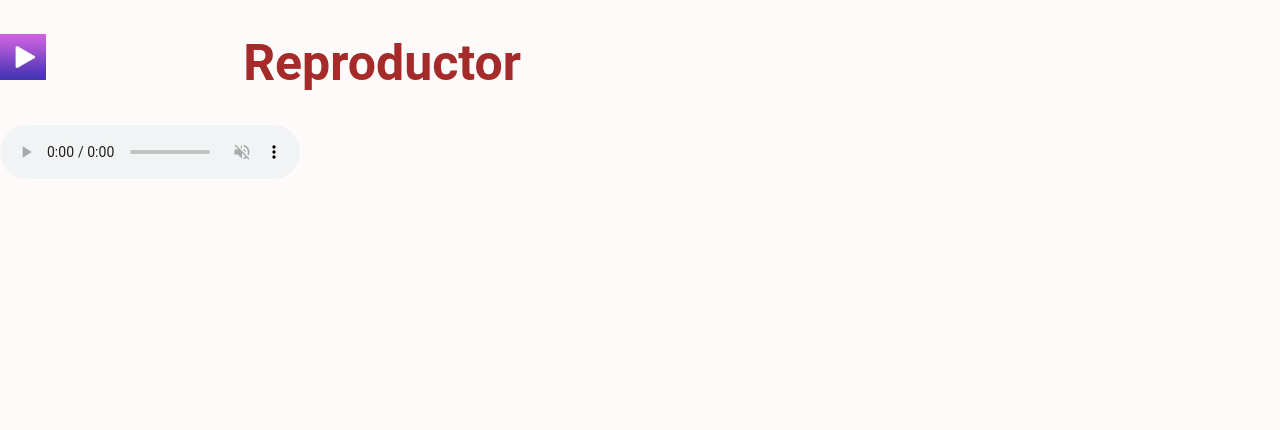
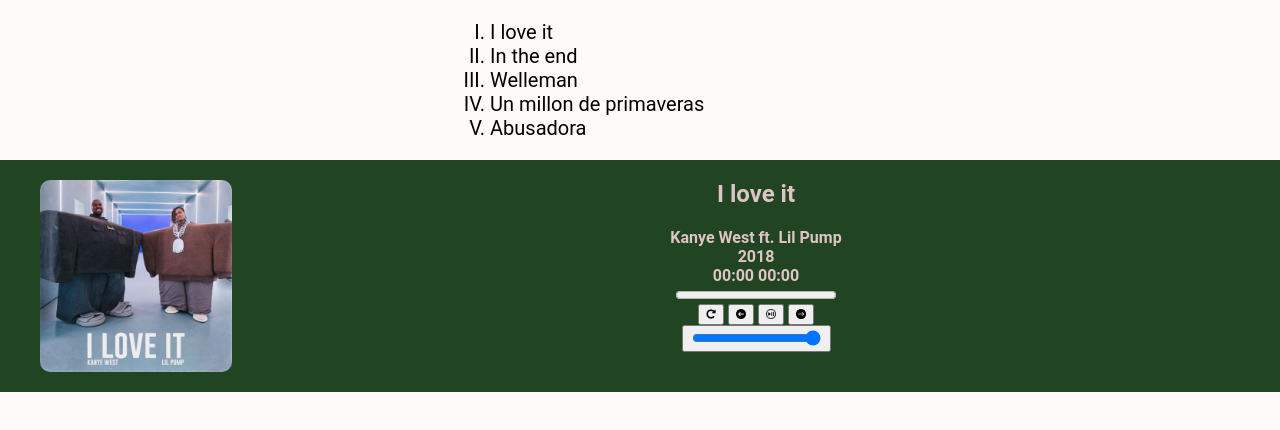
Before and after one commit to AndresitopAP/University, a plain HTML site: page Cisco/JS/Actividad #2/index.html in a window 1280 px wide. Drawn offline with Linux system fonts and the light colour scheme; files whose address does not match are found by name.

Commit message:
ultima version

```diff
--- a/Cisco/JS/Actividad #2/Styles/styles.css
+++ b/Cisco/JS/Actividad #2/Styles/styles.css
@@ -12,25 +12,33 @@ body{
   height: 100%;
 }
 
+footer{
+  display: table;
+  width: 100%;
+  height: 10%;
+  color: rgb(222, 196, 196);
+  background-color: rgb(33, 68, 34);
+  text-align: center;
+  font-weight: 700;
+}
+
 p{
   font-size: 16px;
   margin: 0;
   padding: 0;
-  color: brown;
 }
 
-h1{
-  font-size: 50px;
-  padding: 0;
-  color: brown;
+#o{
+  list-style-type: upper-roman;
+  font-size: 20px;
+  margin-left: 450px;
 }
 
-
-
-#logo{
-  width: 19%;
-  height: 19%;
-  margin: 0;
-  padding: 0;
+#cover{
+  width: 15%;
+  height: 15%;
+  margin-left: 40px;
+  margin-bottom: 20px;
   float: left;
+  border-radius: 10px;
 }
--- a/Cisco/JS/Actividad #2/index.html
+++ b/Cisco/JS/Actividad #2/index.html
@@ -12,7 +12,7 @@ Cada cancion debe tener la siguiente informacion
 	* Nombre
 	* Comentario
 
-Debe tener un diseño unico aplicando CSS -->
+Debe tener un diseño unico aplicando CSS activated -->
 
 <!DOCTYPE html>
 <html lang="en">
@@ -25,20 +25,70 @@ Debe tener un diseño unico aplicando CSS -->
     <link rel="icon" type="image/ico" href="/media/img/logo.ico" />
   </head>
   <body>
-  <header>
-    <div id="container">
-      <div id="logo">
-        <img id="logo" src="/media/img/logo.ico" alt="logo">
+    <main>
+      <div>
+        <ol id="o">
+          <li> I love it</li>
+          <li> In the end </li>
+          <li> Welleman </li>
+          <li> Un millon de primaveras </li>
+          <li> Abusadora </li>
+        </ol>
       </div>
-      <div id="title">
-        <h1>Reproductor</h1>
+    </main>
+    <footer>
+      <section class="container">
+        <div class="player">
+          <audio id="audio-player"></audio>
+          <img id="cover" class="cover" src="" alt="imagen de la cancion">
+          <h2 id="song-name" class="song-name"></h2>
+          <p id="song-author" class="song-author"></p>
+          <p id="song-date" class="song-date"></p>
+          <div class="player-progress">
+            <div class="progress-values">
+              <span id="player-current-time">00:00</span>
+              <span id="player-duration" class="pull-right">00:00</span>
+            </div>
+            <progress id="player-progress"></progress>
+          </div>
+          <div class="player-buttons">
+            <button id="btn-repeat" class="btn btn-repeat pointer">
+              <i class="bi bi-repeat"></i>
+              <img src="/media/iconos/repetir.png" alt="boton repetir"
+              width="10px" height="10px">
+            </button>
+            <button id="btn-prev" class="btn btn-prev pointer">
+              <i class="bi bi-rewind-fill"></i>
+              <img src="/media/iconos/atras.png" alt="boton atras"
+              width="10px" height="10px">
+            </button>
+            <button id="btn-play" class="btn btn-play pointer">
+              <i id="btn-play-icon" class="bi bi-play-fill"></i>
+              <img src="/media/iconos/play-pausa.png" alt="boton play"
+              width="10px" height="10px">
+            </button>
+            <button id="btn-next" class="btn btn-next pointer">
+              <i class="bi bi-fast-forward-fill"></i>
+              <img src="/media/iconos/adelante.jpg" alt="boton adelante"
+              width="10px" height="10px">
+            </button>
+            <div class="dropdown">
+              <button id="btn-volume" class="btnbtn-volume">
+                <i class="bi bi-volume-up-fill"></i>
+                <div class="dropdown-content">
+                  <input type="range" id="player-volume" value="1" min="0" max="1" step="0.01" />
+                </div>
+              </button>
+            </div>
+            <div>
+
             </div>
         </div>
-  </header>
-  <main>
-    <audio id="music" controls autoplay muted>
-    </audio>
-  </main>
+
+      </section>
+
+    </footer>
+
 
 
     <script src="/scripts/index.js"></script>
--- a/Cisco/JS/Actividad #2/scripts/index.js
+++ b/Cisco/JS/Actividad #2/scripts/index.js
@@ -14,40 +14,149 @@ Cada cancion debe tener la siguiente informacion
 
 Debe tener un diseño unico aplicando CSS */
 
+const btnPlay = document.querySelector("#btn-play");
+const btnPlayIcon = document.querySelector("#btn-play-icon");
+const btnRepeat = document.querySelector("#btn-repeat");
+const btnPrev = document.querySelector("#btn-prev");
+const btnNext = document.querySelector("#btn-next");
+const btnVolume = document.querySelector("#btn-volume");
+const btnVolumeIcon = document.querySelector("#btn-volume i");
+const playerVolume = document.querySelector("#player-volume");
+const songName = document.querySelector("#song-name");
+const songAuthor = document.querySelector("#song-author");
+const songdate = document.querySelector("#song-date");
+const playerCurrentTime = document.querySelector("#player-current-time");
+const playerDuration = document.querySelector("#player-duration");
+const playerProgress = document.querySelector("#player-progress");
+const audioPlayer = document.querySelector("#audio-player");
+const Cover = document.querySelector("#cover");
+
+let currentSong = 0;
+let repeatSong = false;
+
+
 const songs = [
   {
-    "name": "I love you",
+    "name": "I love it",
     "artist": "Kanye West ft. Lil Pump",
     "year": "2018",
-    "path": "https://127.0.0.1:300/media/Kanye_West,_Lil_Pump-I_Love_It.mp3",
+    "path": "http://127.0.0.1:5500/media/Kanye_West,_Lil_Pump-I_Love_It.mp3",
     "image": "../media/img/i_love_it.jpg",
   },
   {
     "name": "In the end",
     "artist": "Linkin Park",
     "year": "2000",
-    "path": "https://127.0.0.1:300/media/Linkin_Park_In_The_End_(Official_Video).mp3",
+    "path": "http://127.0.0.1:5500/media/Linkin_Park_In_The_End_(Official_Video).mp3",
     "image": "../media/img/In_the_end.jpg",
   },
   {
     "name": "Welleman",
     "artist": "Nathan Evans",
     "year": "2021",
-    "path": "https://127.0.0.1:300/media/Nathan_Evans_Wellerman_220_KID_&_Billen_Ted_TikTok_Remix_Lyrics.mp3",
+    "path": "http://127.0.0.1:5500/media/Nathan_Evans_Wellerman_220_KID_&_Billen_Ted_TikTok_Remix_Lyrics.mp3",
     "image": "../media/img/Willerman.jpg",
   },
   {
     "name": "Un millon de primaveras",
     "artist": "Vicente Fernandez",
     "year": "1991",
-    "path": "https://127.0.0.1:300/media/VicenteFernandezUnmillondeprimaveras.mp3",
+    "path": "http://127.0.0.1:5500/media/VicenteFernandezUnmillondeprimaveras.mp3",
     "image": "../media/img/Un_millon_de_primaveras.jpg",
   },
   {
     "name": "Abusadora",
     "artist": "Wisin y Yandel",
     "year": "2007",
-    "path": "https://127.0.0.1:300/media/Abusadora_Wisin_y_Yandel.mp3",
+    "path": "http://127.0.0.1:5500/media/Abusadora_Wisin_y_Yandel.m4a",
     "image": "../media/img/abusadora.jpg",
   }
 ]
+
+btnPlay.addEventListener("click", () => togglePlaySong());
+btnPrev.addEventListener("click", () => changeSong(false));
+btnNext.addEventListener("click", () => changeSong());
+btnRepeat.addEventListener("click", () => toggleRepeatSong());
+playerVolume.addEventListener("input", () => changeVolume());
+playerProgress.addEventListener("input", () => changeTime());
+audioPlayer.addEventListener("timeupdate", () => timeUpdate());
+audioPlayer.addEventListener("ended", () => ended());
+
+const togglePlaySong = () => {
+  if (audioPlayer.paused) {
+    audioPlayer.play();
+    btnPlayIcon.classList.replace("bi-play-fill", "bi-pause-fill");
+  } else {
+    audioPlayer.pause();
+    btnPlayIcon.classList.replace("bi-pause-fill", "bi-play-fill");
+  }
+};
+
+const changeSong = (next = true) => {
+  if (next && currentSong < songs.length - 1) {
+    currentSong++;
+  } else if (!next && currentSong > 0) {
+    currentSong--;
+  } else {
+    return;
+  }
+
+  updatePlayer();
+  togglePlaySong();
+};
+
+const updatePlayer = () => {
+  const song = songs[currentSong];
+  //console.log(song);
+
+  songName.innerHTML = song.name;
+  songAuthor.innerHTML = song.artist;
+  songdate.innerHTML = song.year;
+  audioPlayer.src = song.path;
+  Cover.src = song.image;
+  playerProgress.value = audioPlayer.currentTime;
+}
+
+const toggleRepeatSong = () => {
+  repeatSong = !repeatSong;
+  btnRepeat.classList.toggle("btn-activated");
+}
+
+const timeUpdate = () => {
+  const { currentTime, duration } = audioPlayer;
+
+  if (isNaN(duration)) return;
+
+  playerDuration.innerHTML = formatSecondsToMinutes(duration);
+  playerCurrentTime.innerHTML = formatSecondsToMinutes(currentTime);
+}
+
+const changeVolume = () => {
+  const { value } = playerVolume;
+
+  audioPlayer.volume = value;
+
+  if (value == 0) {
+    btnVolumeIcon.classList.replace("bi-volume-up-fill", "bi-volume-mute-fill");
+  } else {
+    btnVolumeIcon.classList.replace("bi-volume-mute-fill", "bi-volume-up-fill");
+  }
+};
+
+const changeTime = () => {
+  const { value } = playerProgress;
+
+  audioPlayer.currentTime = value;
+};
+
+const formatSecondsToMinutes = (seconds) => {
+  return new Date(seconds * 1000).toISOString().slice(14, 19);
+};
+
+const ended = () => {
+  repeatSong ? togglePlaySong() : changeSong(true);
+};
+
+window.onload = () => {
+  updatePlayer();
+};
```
Also changed, not shown: Cisco/JS/Actividad #2/media/iconos/adelante.jpg (added), Cisco/JS/Actividad #2/media/iconos/atras.png (added), Cisco/JS/Actividad #2/media/iconos/pausa.png (added), Cisco/JS/Actividad #2/media/iconos/play-pausa.png (added), Cisco/JS/Actividad #2/media/iconos/repetir.png (added), Cisco/JS/Actividad #2/media/img/In_the_end.jpg, Cisco/JS/Actividad #2/media/img/Un_millon_de_primaveras.jpg, Cisco/JS/Actividad #2/media/img/Willerman.jpg, Cisco/JS/Actividad #2/media/img/abusadora.jpg. Lines whose indentation alone changed are shown as unchanged.
